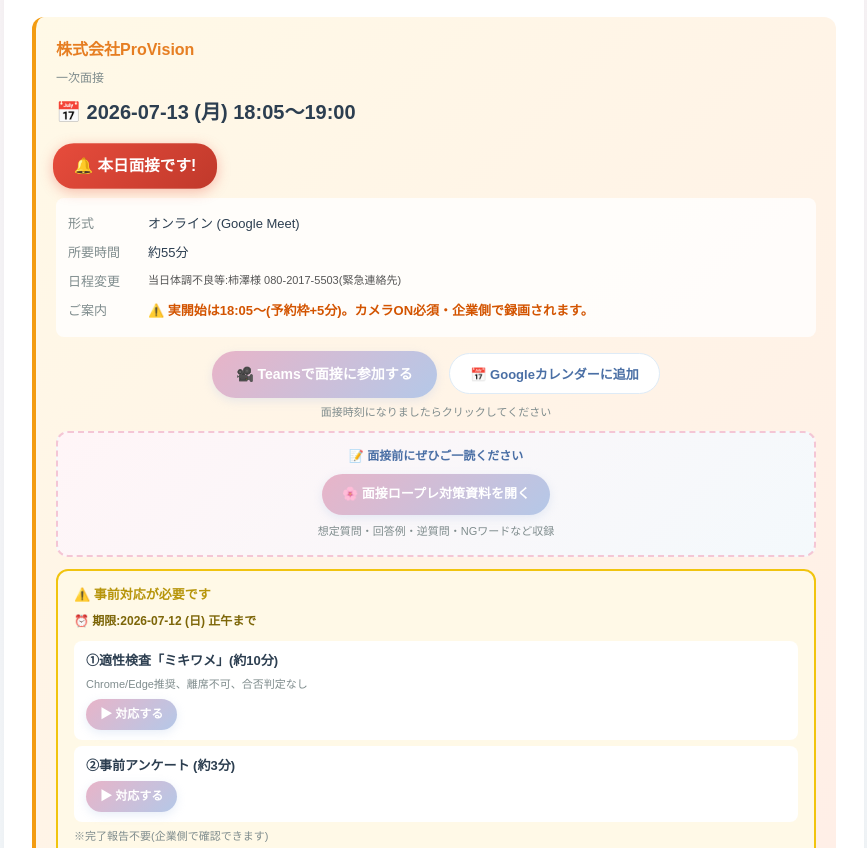
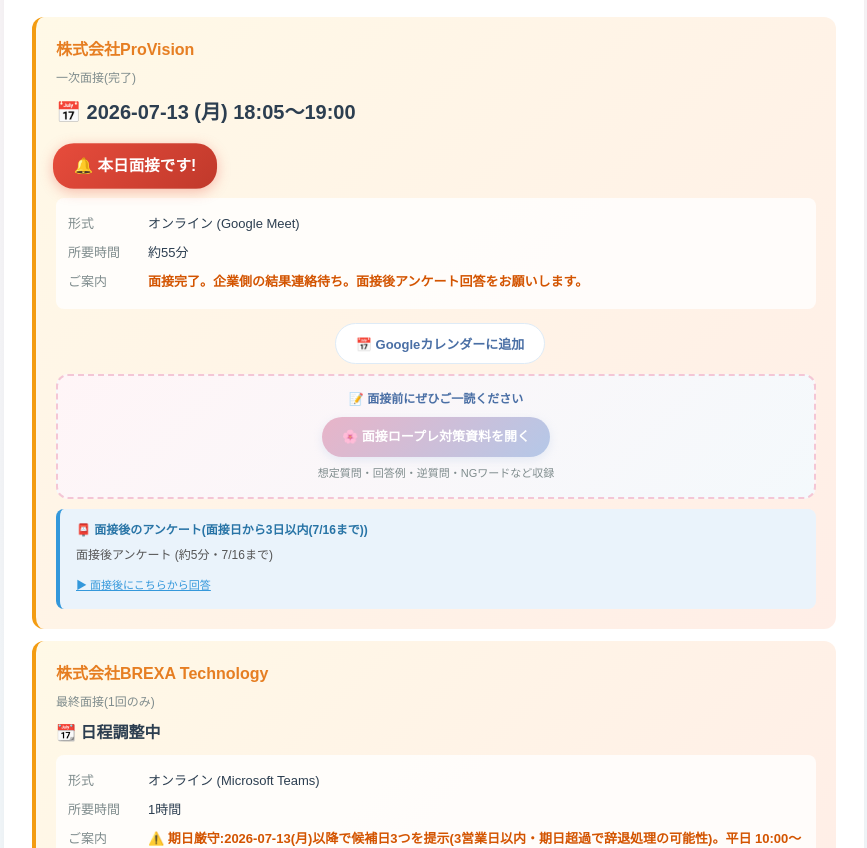
Before and after one commit to ryupro202211-ops/ryupro, a website: page PJ/career/野田様_マイページ.html in a window 1280 px wide. Shown: the part 609-1457 px from the top of the page, without its empty margins (206-1073 px from the left). Drawn offline with Linux system fonts and the light colour scheme.

Commit message:
ProVision一次面接完了(手応え★★・魅力度UP・継続意思あり)

```diff
--- a/PJ/career/野田様_マイページ.html
+++ b/PJ/career/野田様_マイページ.html
@@ -693,22 +693,15 @@ const DATA = {
         '「学べる環境」を求めるご志向と相性◎',
       ],
       url: 'https://circus-job.com/selections/4341560/job?jobDetailPublicToken=c50c9d6a-eb3d-45ac-adcb-2bedb9b42321',
-      status: 'interviewScheduled',
+      status: 'interviewed',
       interview: {
-        round: '一次面接',
+        round: '一次面接(完了)',
         format: 'オンライン (Google Meet)',
         date: '2026-07-13 (月)',
         time: '18:05〜19:00',
         duration: '約55分',
-        meetingUrl: 'https://meet.google.com/upk-iuri-soc',
-        changeContact: '当日体調不良等:柿澤様 080-2017-5503(緊急連絡先)',
-        note: '⚠️ 実開始は18:05〜(予約枠+5分)。カメラON必須・企業側で録画されます。',
-        preInterviewTasks: [
-          { title: '①適性検査「ミキワメ」(約10分)', url: 'https://app.mikiwame.com/recruitment/b3276242-ea5c-40ca-9806-7a409b32b28e/examinees/new?link=2', note: 'Chrome/Edge推奨、離席不可、合否判定なし' },
-          { title: '②事前アンケート (約3分)', url: 'https://app.rekma.hrbrain.jp/room/6643f0d2-1018-4a3f-8c85-87a46893a570?step_id=9ac8eddc-af87-4b12-a412-90863caa01d5', note: '' },
-        ],
-        preInterviewDeadline: '2026-07-12 (日) 正午まで',
-        postInterviewTask: { title: '面接後アンケート (約5分)', url: 'https://app.rekma.hrbrain.jp/room/6643f0d2-1018-4a3f-8c85-87a46893a570?step_id=dc143ce0-e7f1-48b7-856f-58d22ee2575a', deadline: '面接日から3日以内' },
+        note: '面接完了。企業側の結果連絡待ち。面接後アンケート回答をお願いします。',
+        postInterviewTask: { title: '面接後アンケート (約5分・7/16まで)', url: 'https://app.rekma.hrbrain.jp/room/6643f0d2-1018-4a3f-8c85-87a46893a570?step_id=dc143ce0-e7f1-48b7-856f-58d22ee2575a', deadline: '面接日から3日以内(7/16まで)' },
         prepGuideUrl: 'https://ryupro202211-ops.github.io/ryupro/PJ/career/野田様_面接ロープレ_ProVision.html',
       },
       timeline: [
@@ -717,6 +710,7 @@ const DATA = {
         { date: '2026-07-05', event: '🎉 書類選考通過!一次面接のご案内を受領' },
         { date: '2026-07-05', event: '企業からの評価コメント:「ITリテラシー(現職経験)」「学習意欲(資格取得実績)」に魅力を感じているとのこと' },
         { date: '2026-07-05', event: '一次面接日程確定:2026-07-13(月) 18:00〜19:00 (実開始18:05〜)' },
+        { date: '2026-07-13', event: '一次面接完了(手応え★★・面接官との相性◎・企業魅力度UP・継続意思あり)' },
       ],
     },
     {
```
